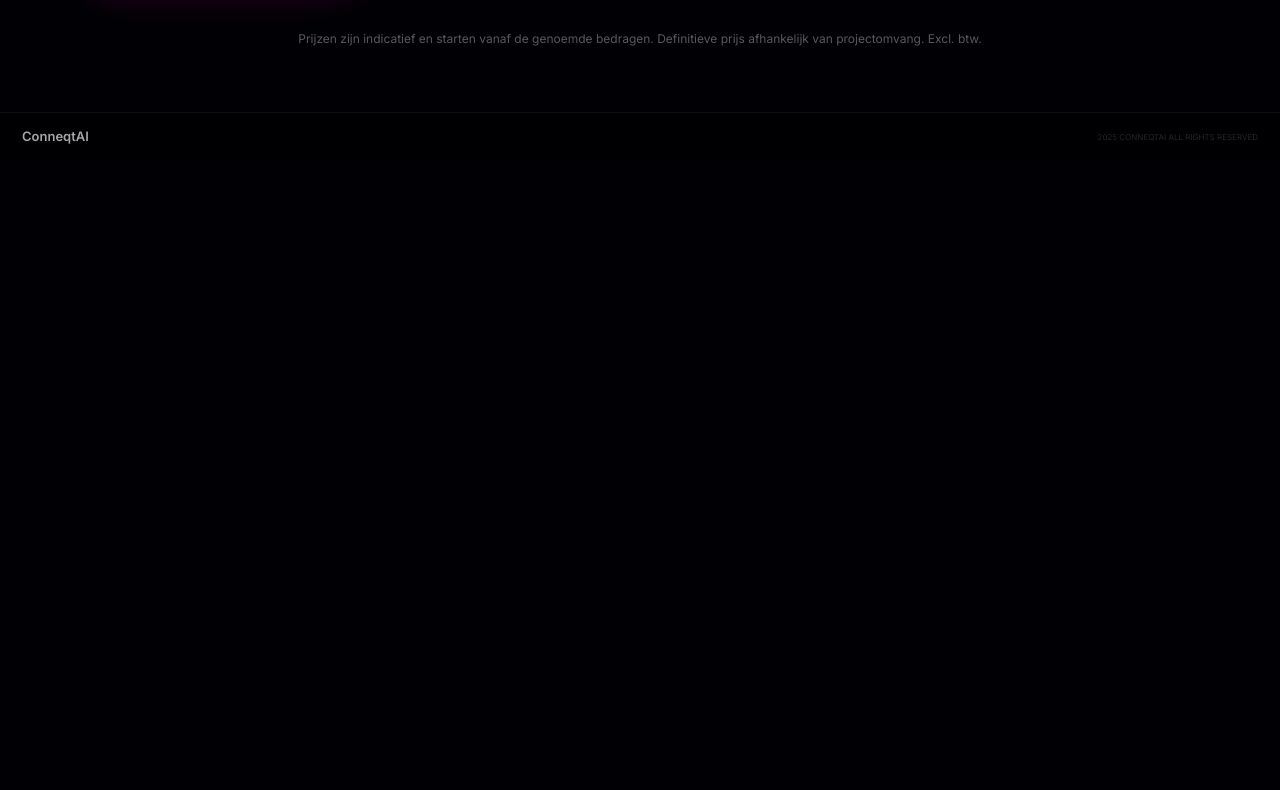
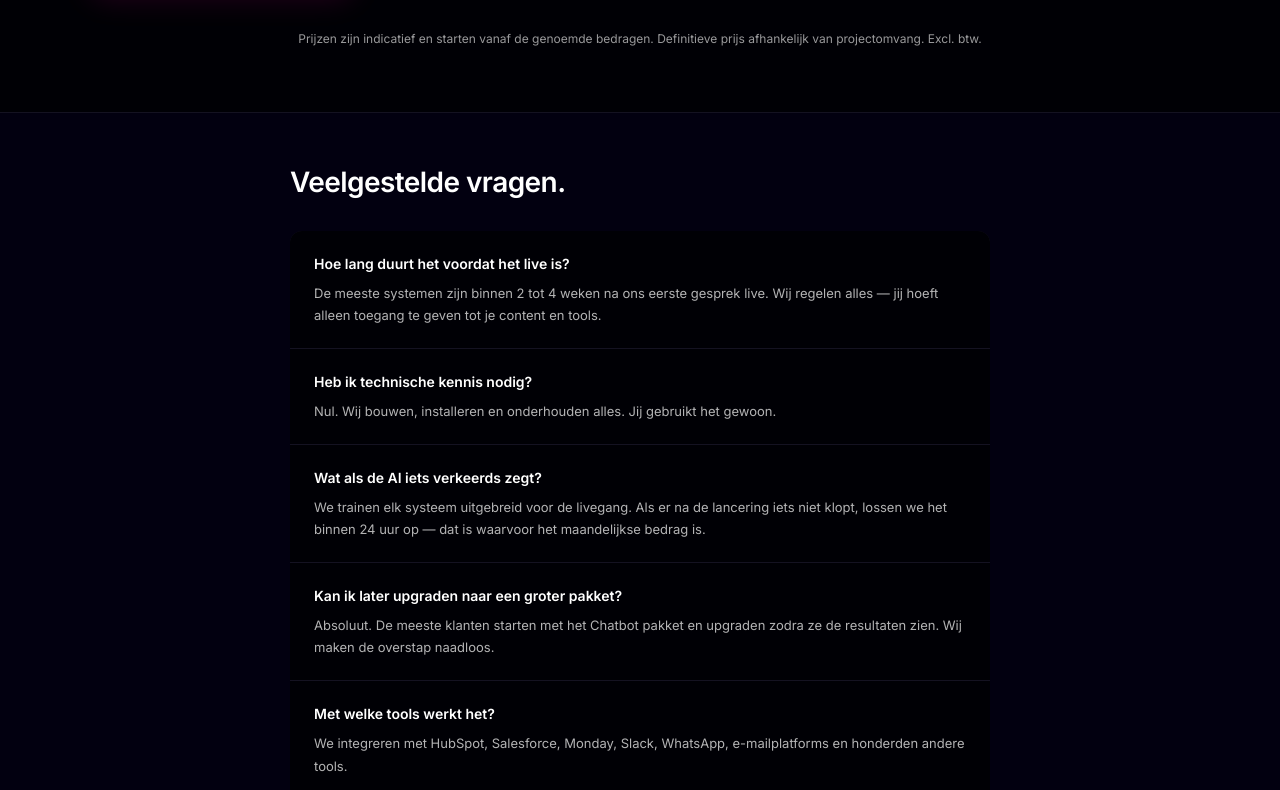
Before and after one commit to wesroord/conneqtai-website, a Next.js app: page /nl/pricing in a window 1280 px wide. Shown: the part 1050-1840 px from the top of the page. Before the commit the page ends 1210 px from the top, so only its background shows below. Built offline with nearby package versions, Linux system fonts and the light colour scheme.

Commit message:
fix: NL FAQ toegevoegd, disclaimer kleur, middleware /nl/nl opgelost

```diff
--- a/app/nl/pricing/page.tsx
+++ b/app/nl/pricing/page.tsx
@@ -2,6 +2,7 @@ import NavbarNL from "@/components/layout/NavbarNL";
 import Footer from "@/components/layout/Footer";
 import PricingHeroNL from "@/components/sections/nl/PricingHeroNL";
 import PricingCardsNL from "@/components/sections/nl/PricingCardsNL";
+import PricingFAQNL from "@/components/sections/nl/PricingFAQNL";
 export default function PricingPageNL() {
-  return (<><NavbarNL /><main style={{paddingTop:"52px"}}><PricingHeroNL /><PricingCardsNL /></main><Footer /></>);
+  return (<><NavbarNL /><main style={{paddingTop:"52px"}}><PricingHeroNL /><PricingCardsNL /><PricingFAQNL /></main><Footer /></>);
 }
--- a/components/sections/PricingCards.tsx
+++ b/components/sections/PricingCards.tsx
@@ -33,7 +33,7 @@ export default function PricingCards(){
             </div>
           ))}
         </div>
-        <div style={{textAlign:"center",marginTop:"32px",fontFamily:"'Inter',sans-serif",fontSize:"12px",color:"rgba(255,255,255,.35)"}}>
+        <div style={{textAlign:"center",marginTop:"32px",fontFamily:"'Inter',sans-serif",fontSize:"12px",color:"rgba(255,255,255,.6)"}}>
           Prices are indicative and start from the amounts shown. Final pricing depends on project scope. Excl. VAT.
         </div>
       </div>
--- a/components/sections/nl/PricingCardsNL.tsx
+++ b/components/sections/nl/PricingCardsNL.tsx
@@ -33,7 +33,7 @@ export default function PricingCardsNL(){
             </div>
           ))}
         </div>
-        <div style={{textAlign:"center",marginTop:"32px",fontFamily:"'Inter',sans-serif",fontSize:"12px",color:"rgba(255,255,255,.35)"}}>
+        <div style={{textAlign:"center",marginTop:"32px",fontFamily:"'Inter',sans-serif",fontSize:"12px",color:"rgba(255,255,255,.6)"}}>
           Prijzen zijn indicatief en starten vanaf de genoemde bedragen. Definitieve prijs afhankelijk van projectomvang. Excl. btw.
         </div>
       </div>
--- /dev/null
+++ b/components/sections/nl/PricingFAQNL.tsx
@@ -0,0 +1,25 @@
+const F=[
+  {q:"Hoe lang duurt het voordat het live is?",a:"De meeste systemen zijn binnen 2 tot 4 weken na ons eerste gesprek live. Wij regelen alles — jij hoeft alleen toegang te geven tot je content en tools."},
+  {q:"Heb ik technische kennis nodig?",a:"Nul. Wij bouwen, installeren en onderhouden alles. Jij gebruikt het gewoon."},
+  {q:"Wat als de AI iets verkeerds zegt?",a:"We trainen elk systeem uitgebreid voor de livegang. Als er na de lancering iets niet klopt, lossen we het binnen 24 uur op — dat is waarvoor het maandelijkse bedrag is."},
+  {q:"Kan ik later upgraden naar een groter pakket?",a:"Absoluut. De meeste klanten starten met het Chatbot pakket en upgraden zodra ze de resultaten zien. Wij maken de overstap naadloos."},
+  {q:"Met welke tools werkt het?",a:"We integreren met HubSpot, Salesforce, Monday, Slack, WhatsApp, e-mailplatforms en honderden andere tools."},
+  {q:"Zit ik vast aan een contract?",a:"Geen langlopende contracten. Het maandelijkse bedrag is maand-tot-maand opzegbaar. We behouden klanten op basis van resultaten, niet contracten."}
+];
+export default function PricingFAQNL(){
+  return(
+    <section style={{padding:"48px 24px 80px",background:"#020010",borderTop:"1px solid rgba(255,255,255,.07)"}}>
+      <div style={{maxWidth:700,margin:"0 auto"}}>
+        <h2 style={{fontFamily:"'Inter',sans-serif",fontSize:"clamp(22px,4vw,28px)",fontWeight:800,color:"#fff",marginBottom:"28px",letterSpacing:"-.02em"}}>Veelgestelde vragen.</h2>
+        <div style={{display:"flex",flexDirection:"column",gap:"1px",background:"rgba(255,255,255,.07)",borderRadius:"12px",overflow:"hidden"}}>
+          {F.map(f=>(
+            <div key={f.q} style={{padding:"22px 24px",background:"#000005"}}>
+              <div style={{fontFamily:"'Inter',sans-serif",fontSize:"14px",fontWeight:600,color:"#fff",marginBottom:"8px"}}>{f.q}</div>
+              <div style={{fontSize:"13px",color:"rgba(255,255,255,.7)",lineHeight:1.7}}>{f.a}</div>
+            </div>
+          ))}
+        </div>
+      </div>
+    </section>
+  );
+}
--- a/middleware.ts
+++ b/middleware.ts
@@ -2,10 +2,10 @@ import { NextRequest, NextResponse } from "next/server";
 
 export function middleware(request: NextRequest) {
   const host = request.headers.get("host") || "";
-  const isNL = host.includes("conneqtai.nl");
+  const isNL = host === "conneqtai.nl" || host === "www.conneqtai.nl";
   const pathname = request.nextUrl.pathname;
 
-  if (isNL && !pathname.startsWith("/nl") && !pathname.startsWith("/_next") && !pathname.startsWith("/api")) {
+  if (isNL && !pathname.startsWith("/nl")) {
     const url = request.nextUrl.clone();
     url.pathname = "/nl" + (pathname === "/" ? "" : pathname);
     return NextResponse.rewrite(url);
```
